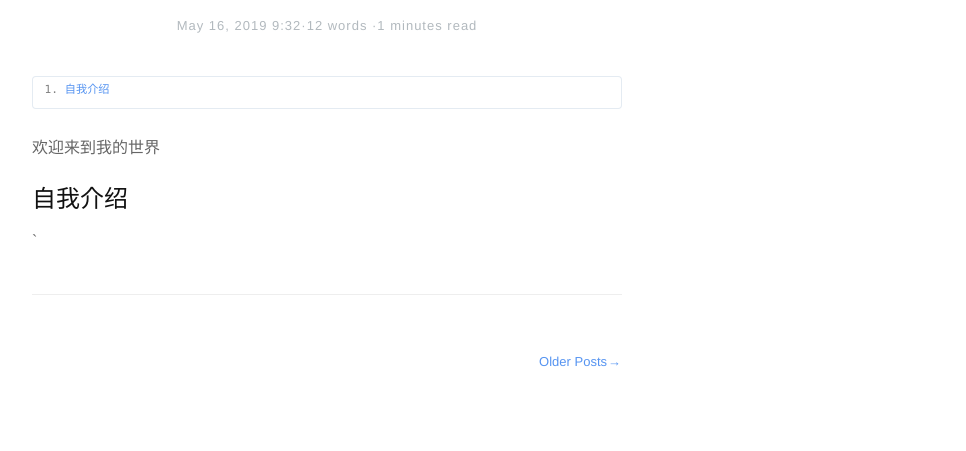
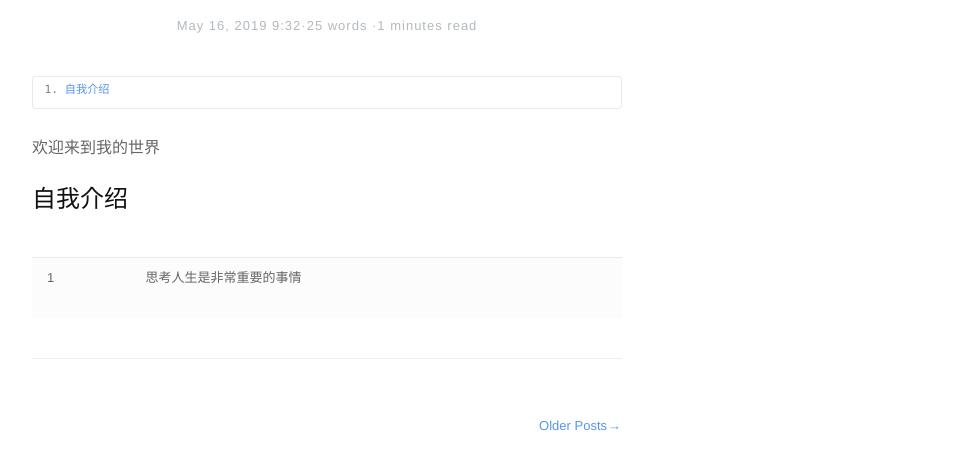
Before and after one commit to chenkuange/chenkuange.github.io, a plain HTML site: page 2019/05/我的世界/index.html in a window 1280 px wide. Shown: the part 328-779 px from the top of the page, without its empty margins (313-1279 px from the left). Drawn offline with nearby package versions, Linux system fonts and the light colour scheme.

Commit message:
Deploy and Publish

```diff
--- a/2019/05/我的世界/index.html
+++ b/2019/05/我的世界/index.html
@@ -1,5 +1,5 @@
-<!DOCTYPE html><html lang="en"><head><meta name="generator" content="Hexo 3.8.0"><meta charset="UTF-8"><meta http-equiv="X-UA-Compatible" content="IE=edge,chrome=1"><meta name="viewport" content="width=device-width, initial-scale=1"><title>我的世界</title><link rel="shortcut icon" href="/images/avatar.png"><link rel="stylesheet" href="/css/style.min.css"><link rel="stylesheet" href="/css/font-awesome.min.css"><link rel="stylesheet" href="//cdn.bootcss.com/highlight.js/9.2.0/styles/github.min.css"><script src="//cdn.bootcss.com/highlight.js/9.2.0/highlight.min.js"></script></head><body><nav class="main-nav"><a href="/">Home</a><a href="/archives">Archives</a></nav><div class="profile"><section id="wrapper"><header id="header"><a href="/about"><img class="2x" id="avatar" src="/images/avatar.png"></a><h1>HEXO</h1><h2></h2></header></section></div><section class="post" id="wrapper"><article><header><h1>我的世界</h1><h2 class="headline">May 16, 2019 9:32·12 words
+<!DOCTYPE html><html lang="en"><head><meta name="generator" content="Hexo 3.8.0"><meta charset="UTF-8"><meta http-equiv="X-UA-Compatible" content="IE=edge,chrome=1"><meta name="viewport" content="width=device-width, initial-scale=1"><title>我的世界</title><link rel="shortcut icon" href="/images/avatar.png"><link rel="stylesheet" href="/css/style.min.css"><link rel="stylesheet" href="/css/font-awesome.min.css"><link rel="stylesheet" href="//cdn.bootcss.com/highlight.js/9.2.0/styles/github.min.css"><script src="//cdn.bootcss.com/highlight.js/9.2.0/highlight.min.js"></script></head><body><nav class="main-nav"><a href="/">Home</a><a href="/archives">Archives</a></nav><div class="profile"><section id="wrapper"><header id="header"><a href="/about"><img class="2x" id="avatar" src="/images/avatar.png"></a><h1>HEXO</h1><h2></h2></header></section></div><section class="post" id="wrapper"><article><header><h1>我的世界</h1><h2 class="headline">May 16, 2019 9:32·25 words
 ·1 minutes read<span class="tags"></span></h2></header><div id="toc"><ol class="toc"><li class="toc-item toc-level-2"><a class="toc-link" href="#自我介绍"><span class="toc-text">自我介绍</span></a></li></ol></div><section id="post-body"><p>欢迎来到我的世界</p>
-<h2 id="自我介绍"><a href="#自我介绍" class="headerlink" title="自我介绍"></a>自我介绍</h2><p><code>`</code></p>
+<h2 id="自我介绍"><a href="#自我介绍" class="headerlink" title="自我介绍"></a>自我介绍</h2><figure class="highlight bash"><table><tr><td class="gutter"><pre><span class="line">1</span><br></pre></td><td class="code"><pre><span class="line">思考人生是非常重要的事情</span><br></pre></td></tr></table></figure>
 <hr>
 </section><nav id="post-nav"><span class="prev"></span><span class="next"><a href="/2019/05/new-page/">Older Posts<span class="arrow">→</span></a></span></nav></article></section><footer id="footer"><div id="social"><a class="symbol" href="https://github.com/chenkuange"><i class="fa fa-github"></i></a></div><p class="small">© Copyright 2018 &nbsp;<i class="fa fa-heart" aria-hidden="true">&nbsp;Dxx</i></p><p class="small">Powered by &nbsp;<a href="https://hexo.io/">Hexo &nbsp;</a>Theme By &nbsp;<a href="https://github.com/fuzhouxxdong/hexo-theme-dxx">Dxx</a></p></footer><script>hljs.initHighlightingOnLoad();</script></body></html>
```
